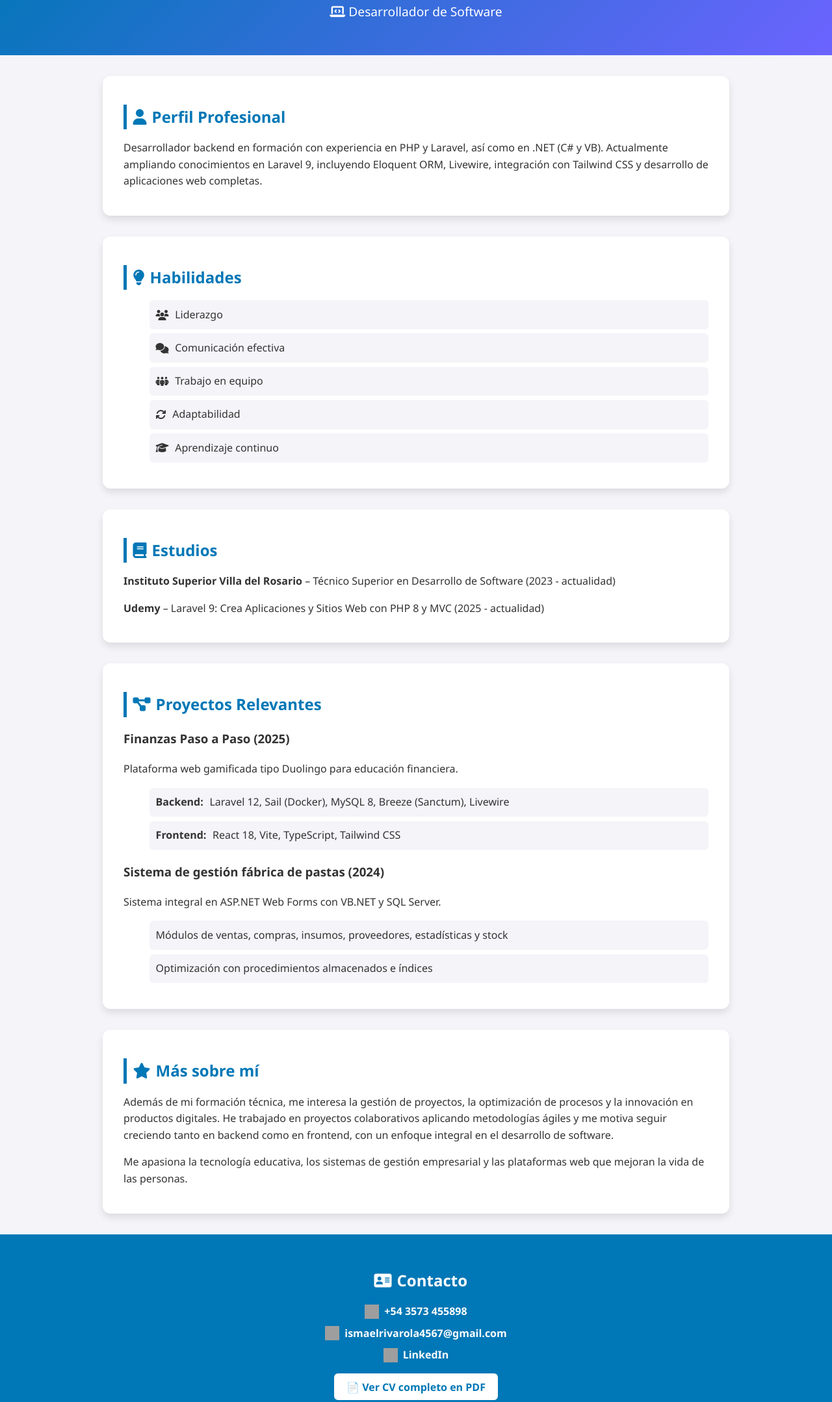
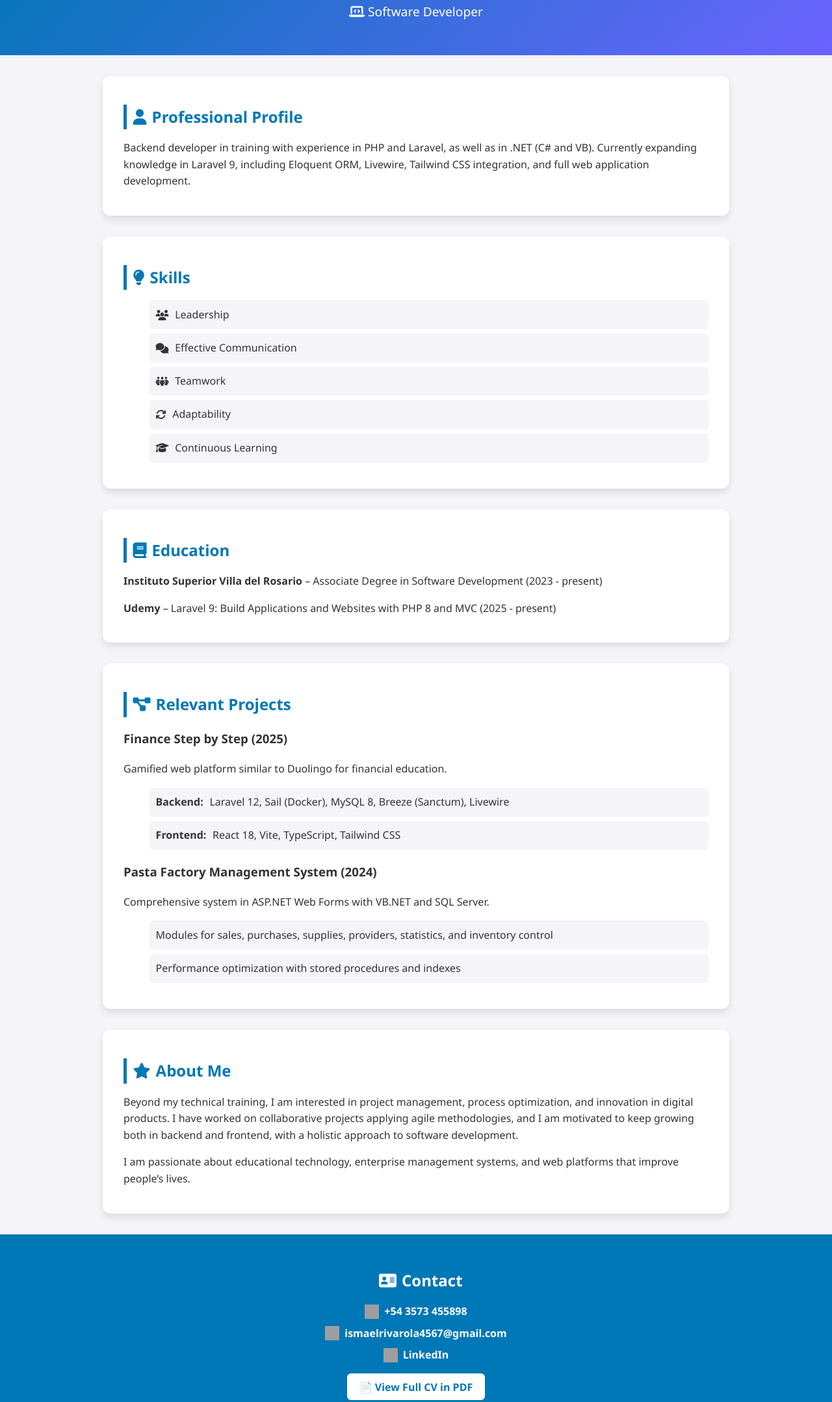
Before and after one commit to Ismael-Rivarola/CvIsmaelRivarola, a plain HTML site: page index.html in a window 1280 px wide. Shown: the part 101-2259 px from the top of the page at 65% size. Drawn offline with Linux system fonts and the light colour scheme; grey boxes are pictures that could not be loaded.

Commit message:
ultimas correcciones

```diff
--- a/index.html
+++ b/index.html
@@ -1,5 +1,5 @@
 <!DOCTYPE html>
-<html lang="es">
+<html lang="en">
 <head>
   <meta charset="UTF-8">
   <meta name="viewport" content="width=device-width, initial-scale=1.0">
@@ -10,84 +10,84 @@
 <body>
   <header>
     <h1>ISMAEL RIVAROLA</h1>
-    <p><i class="fas fa-laptop-code"></i> Desarrollador de Software</p>
+    <p><i class="fas fa-laptop-code"></i> Software Developer</p>
   </header>
 
-  <section class="perfil">
-    <h2><i class="fas fa-user"></i> Perfil Profesional</h2>
+  <section class="profile">
+    <h2><i class="fas fa-user"></i> Professional Profile</h2>
     <p>
-      Desarrollador backend en formación con experiencia en PHP y Laravel,
-      así como en .NET (C# y VB). Actualmente ampliando conocimientos en Laravel 9,
-      incluyendo Eloquent ORM, Livewire, integración con Tailwind CSS y desarrollo de
-      aplicaciones web completas.
+      Backend developer in training with experience in PHP and Laravel,
+      as well as in .NET (C# and VB). Currently expanding knowledge in Laravel 9,
+      including Eloquent ORM, Livewire, Tailwind CSS integration, and full web
+      application development.
     </p>
   </section>
 
-  <section class="habilidades">
-    <h2><i class="fas fa-lightbulb"></i> Habilidades</h2>
+  <section class="skills">
+    <h2><i class="fas fa-lightbulb"></i> Skills</h2>
     <ul>
-      <li><i class="fas fa-users"></i> Liderazgo</li>
-      <li><i class="fas fa-comments"></i> Comunicación efectiva</li>
-      <li><i class="fas fa-people-group"></i> Trabajo en equipo</li>
-      <li><i class="fas fa-sync"></i> Adaptabilidad</li>
-      <li><i class="fas fa-graduation-cap"></i> Aprendizaje continuo</li>
+      <li><i class="fas fa-users"></i> Leadership</li>
+      <li><i class="fas fa-comments"></i> Effective Communication</li>
+      <li><i class="fas fa-people-group"></i> Teamwork</li>
+      <li><i class="fas fa-sync"></i> Adaptability</li>
+      <li><i class="fas fa-graduation-cap"></i> Continuous Learning</li>
     </ul>
   </section>
 
-  <section class="estudios">
-    <h2><i class="fas fa-book"></i> Estudios</h2>
-    <p><strong>Instituto Superior Villa del Rosario</strong> – Técnico Superior en Desarrollo de Software (2023 - actualidad)</p>
-    <p><strong>Udemy</strong> – Laravel 9: Crea Aplicaciones y Sitios Web con PHP 8 y MVC (2025 - actualidad)</p>
+  <section class="education">
+    <h2><i class="fas fa-book"></i> Education</h2>
+    <p><strong>Instituto Superior Villa del Rosario</strong> – Associate Degree in Software Development (2023 - present)</p>
+    <p><strong>Udemy</strong> – Laravel 9: Build Applications and Websites with PHP 8 and MVC (2025 - present)</p>
   </section>
 
-  <section class="proyectos">
-    <h2><i class="fas fa-diagram-project"></i> Proyectos Relevantes</h2>
+  <section class="projects">
+    <h2><i class="fas fa-diagram-project"></i> Relevant Projects</h2>
     <article>
-      <h3>Finanzas Paso a Paso (2025)</h3>
-      <p>Plataforma web gamificada tipo Duolingo para educación financiera.</p>
+      <h3>Finance Step by Step (2025)</h3>
+      <p>Gamified web platform similar to Duolingo for financial education.</p>
       <ul>
         <li><strong>Backend:</strong> Laravel 12, Sail (Docker), MySQL 8, Breeze (Sanctum), Livewire</li>
         <li><strong>Frontend:</strong> React 18, Vite, TypeScript, Tailwind CSS</li>
       </ul>
     </article>
     <article>
-      <h3>Sistema de gestión fábrica de pastas (2024)</h3>
-      <p>Sistema integral en ASP.NET Web Forms con VB.NET y SQL Server.</p>
+      <h3>Pasta Factory Management System (2024)</h3>
+      <p>Comprehensive system in ASP.NET Web Forms with VB.NET and SQL Server.</p>
       <ul>
-        <li>Módulos de ventas, compras, insumos, proveedores, estadísticas y stock</li>
-        <li>Optimización con procedimientos almacenados e índices</li>
+        <li>Modules for sales, purchases, supplies, providers, statistics, and inventory control</li>
+        <li>Performance optimization with stored procedures and indexes</li>
       </ul>
     </article>
   </section>
 
   <section class="extra">
-    <h2><i class="fas fa-star"></i> Más sobre mí</h2>
+    <h2><i class="fas fa-star"></i> About Me</h2>
     <p>
-      Además de mi formación técnica, me interesa la gestión de proyectos,
-      la optimización de procesos y la innovación en productos digitales.
-      He trabajado en proyectos colaborativos aplicando metodologías ágiles
-      y me motiva seguir creciendo tanto en backend como en frontend,
-      con un enfoque integral en el desarrollo de software.
+      Beyond my technical training, I am interested in project management,
+      process optimization, and innovation in digital products.
+      I have worked on collaborative projects applying agile methodologies,
+      and I am motivated to keep growing both in backend and frontend,
+      with a holistic approach to software development.
     </p>
     <p>
-      Me apasiona la tecnología educativa, los sistemas de gestión empresarial
-      y las plataformas web que mejoran la vida de las personas.
+      I am passionate about educational technology, enterprise management systems,
+      and web platforms that improve people’s lives.
     </p>
   </section>
 
   <footer>
-    <h2><i class="fas fa-address-card"></i> Contacto</h2>
+    <h2><i class="fas fa-address-card"></i> Contact</h2>
 
     <p>
       <img src="https://img.icons8.com/?size=100&id=50809&format=png&color=000000"
-           alt="Teléfono">
+           alt="Phone">
       <a href="tel:+543573455898">+54 3573 455898</a>
     </p>
 
     <p>
       <img src="https://img.icons8.com/?size=100&id=12623&format=png&color=000000"
            alt="Email">
-      <a href="email:ismaelrivarola4567@gmail.com">ismaelrivarola4567@gmail.com</a>
+      <a href="mailto:ismaelrivarola4567@gmail.com">ismaelrivarola4567@gmail.com</a>
     </p>
 
     <p>
@@ -99,7 +99,7 @@
     <div class="cv-link">
       <a href="https://drive.google.com/file/d/1h77kPl_tj7PQSKHYQADThPCnJZjT407i/view?usp=sharing"
          target="_blank">
-        📄 Ver CV completo en PDF
+        📄 View Full CV in PDF
       </a>
     </div>
   </footer>
```
